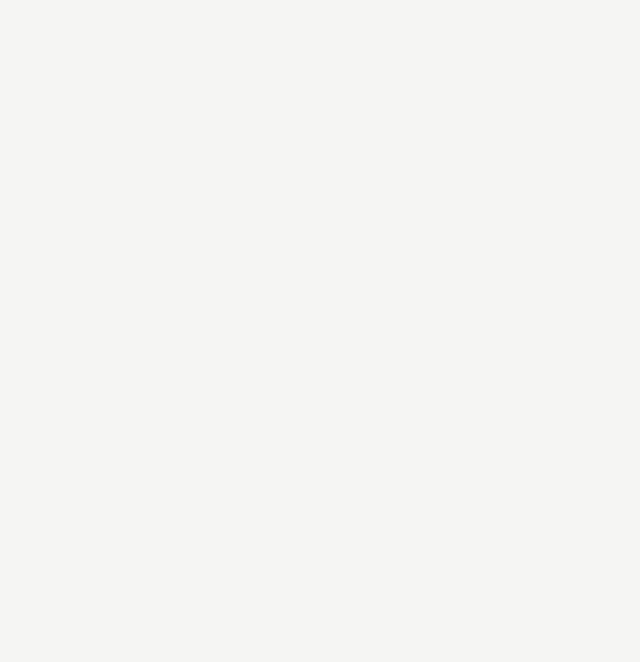
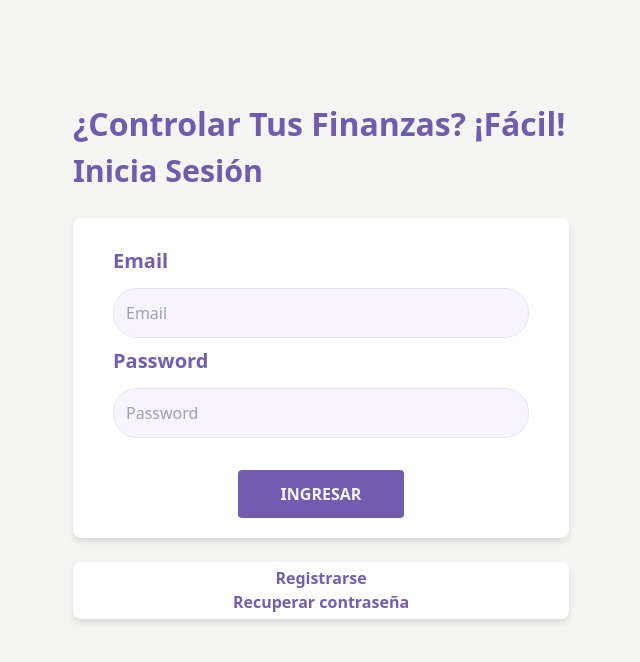
Before and after one commit to GuillermoGodoyPro/Economid, a React (Vite) app: page /login in a window 1280 px wide. Before the commit this address had no page. Shown: the top 662 px of the page, without its empty margins (319-959 px from the left). Built offline with nearby package versions, Linux system fonts and the light colour scheme.

Commit message:
rebase - Fix general

```diff
--- a/src/App.jsx
+++ b/src/App.jsx
@@ -7,39 +7,30 @@ import ConfirmAccount from "./pages/ConfirmAccount/ConfirmAccount"
 import ProtectedPath from "./layouts/ProtectedPath"
 import Dashboard from "./pages/Dashboard/Dashboard"
 import NewPassword from "./pages/NewPassword/NewPassword"
-import { AuthProvider } from "./context/AuthProvider"
+import AuthProvider from "./context/AuthProvider"
 
 import Perfil from "./pages/Dashboard/Perfil"
 
 function App() {
-
-
   return (
     <BrowserRouter>
     <AuthProvider>
         <Routes>
           {/* Dentro de la ruta pública, la página de inicio (path ="/"), va a empezar con iniciar sesión (AuthLayout) */}
           <Route path="/" element={<AuthLayout />}>
-              <Route index element={ <Login />} />
+              <Route path="login" element={ <Login />} />
               <Route path="signup" element={ <SignUp/>} />
               {/* Según doc: si agregamos forgotpassword/:token o confirm/:id podemos hacerlo dinámico para que el usuario recupere contraseña o confirme */}
               <Route path="forgotpassword" element={ <ForgotPassword/>} />
               <Route path="forgotpassword/:token" element={ <NewPassword/>} />
               <Route path="confirm/:id" element={ <ConfirmAccount/>} />
           </Route>
-
           {/* Dentro de la ruta privada, cuando el usuario esta autenticado, hay llamar a otro grupo de rutas */}
           {/* para invocar el dashboard, dentro de una ruta protegida (para proteger el resto de los componentes), todo lo que esté debajo de ruta protegida */}
-
-          <Route path="/dashboard" element={ <ProtectedPath/> }>
+          <Route path="/" element={ <ProtectedPath/> }>
             <Route index element={<Dashboard />} />
             <Route path="perfil" element={<Perfil />} />
-
-
           </Route>
-
-
-
         </Routes>
       </AuthProvider>
     </BrowserRouter>
--- a/src/components/Header.jsx
+++ b/src/components/Header.jsx
@@ -3,11 +3,11 @@ import { Link, useNavigate } from 'react-router-dom'
 import logoparaMF from '../assets/logoparaMF.png'
 import useAuth from '../hooks/useAuth'
 import jwt_decode from "jwt-decode";
+import { useAuthContext } from '../context/AuthProvider';
 
 
 const Header = () => {
-  const { auth } = useAuth()
-  const usuario = jwt_decode(auth);
+  const { usuario } = useAuthContext();
   const navigate = useNavigate();
   const handleClick = () => {
     localStorage.clear();
--- a/src/hooks/useAuth.jsx
+++ b/src/hooks/useAuth.jsx
@@ -1,10 +1,8 @@
 import { useContext } from "react";
 import AuthContext from "../context/AuthProvider";
 
-
 /* Esta función será utilizada para acceder al contexto de autenticación */
 const useAuth = () => {
-
     // ** Acá identifica que es un context y permite extraer datos "AuthContext"
     return useContext(AuthContext)
 }
--- a/src/hooks/useFetch.jsx
+++ b/src/hooks/useFetch.jsx
@@ -1,6 +1,4 @@
-import axios from "axios";
 import clienteAxios from "../config/clienteAxios"
-import { useState } from "react";
 
 const useFetch = async (
     url = null,
@@ -30,7 +28,7 @@ const useFetch = async (
 
     if(url) {
         try {
-            const response = await axios(config);
+            const response = await clienteAxios(config);
             return [response.data, null];
         } catch (error) {
             console.error('Request failed', error);
--- a/src/layouts/AuthLayout.jsx
+++ b/src/layouts/AuthLayout.jsx
@@ -1,16 +1,18 @@
-import { Outlet } from "react-router-dom"
+import { Navigate, Outlet } from "react-router-dom"
 import styles from '../styles/AuthLayout.module.css'
+import { useAuthContext } from "../context/AuthProvider";
 
 const AuthLayout = () => {
+  const isAuth = localStorage.getItem('token');
+  const { usuario } = useAuthContext();
+
+  if (isAuth && usuario) return <Navigate to="/"/>
+
   return (
-
-    <>
-        <main className={styles.container}>
-          {/* Outlet permite iyectar los componentes hijos, App.jsx -> Login dentro de AuthLayout */}
-          <Outlet />
-        </main>
-
-    </>
+    <main className={styles.container}>
+      {/* Outlet permite iyectar los componentes hijos, App.jsx -> Login dentro de AuthLayout */}
+      <Outlet />
+    </main>
   )
 }
 
--- a/src/pages/Login/Login.jsx
+++ b/src/pages/Login/Login.jsx
@@ -2,22 +2,26 @@ import React, { useState } from 'react'
 import styles from './Login.module.css'
 import Alerta from '../../components/Alerta'
 import { Link, useNavigate } from 'react-router-dom'
-import { UserLogin } from '../../services/usuario'
-import useAuth from '../../hooks/useAuth'
+import useFetch from '../../hooks/useFetch'
+import { useAuthContext } from '../../context/AuthProvider'
+import jwtDecode from 'jwt-decode'
 
 const Login = () => {
-
-  const [email, setEmail] = useState('');
-  const [contraseña, setContraseña] = useState('');
+  const navigate = useNavigate();
+  const { setUser } = useAuthContext();
   const [alerta, setAlerta] = useState({});
-  const [cargando, setCargando] = useState(true);
-  const { setAuth } = useAuth();
-  const navigate = useNavigate();
+  const [cargando, setCargando] = useState(false);
+  const [loginData, setLoginData] = useState({
+    email: '',
+    contraseña: '',
+  });
 
   const handleSubmit = async e => {
     e.preventDefault();
-    setCargando(false);
+    setCargando(true)
+
     /* Validación de campos */
+    const { email, contraseña } = loginData;
     if ([email, contraseña].includes('')) {
       setAlerta({
         msg: 'Todos los campos son obligatorios',
@@ -26,81 +30,74 @@ const Login = () => {
       return
     }
 
-    try {
-      const { data, status } = await UserLogin({ email, contraseña });
-      localStorage.setItem('token', data.token);
-      setAuth(data.token);
-      if (status === 200) {
-        navigate('/dashboard');
-      }
-    } catch (error) {
+    const [data, error] = await useFetch('/Usuario/Login','POST',loginData);
+    if(data) {
+      setCargando(false)
+      localStorage.setItem('token', data.token)
+      setUser(jwtDecode(data.token))
+      navigate('/')
+    }else {
+      setCargando(false)
       setAlerta({
-        msg: error.response.data.msg,
+        msg: error.message,
         error: true
       })
-      return;
     }
   }
+
+  const handleChange = (e) => {
+    const field = event.target.name;
+    const value = event.target.value;
+    setLoginData({
+      ...loginData,
+      [field]: value,
+    })
+  }
+
   const { msg } = alerta
 
   return (
     <div className={styles.container} >
       <span className={styles.span}> ¿Controlar tus finanzas? ¡fácil! </span>
       <h1 className={styles.title}>Inicia sesión</h1>
-
       <form
         className={styles.form}
         onSubmit={handleSubmit}
       >
         <div>
-          <label className={styles.label}
-            htmlFor='email'
-          >Email</label>
+          <label className={styles.label} htmlFor='email'>Email</label>
           <input
             id='email'
+            name='email'
             type='email'
             placeholder='Email'
             className={styles.input}
-            value={email}
-            onChange={e => setEmail(e.target.value)}
+            value={loginData.email}
+            onChange={handleChange}
           />
-
         </div>
-
-
         <div>
-          <label className={styles.label}
-            htmlFor='contraseña'
-          >Password</label>
+          <label className={styles.label} htmlFor='contraseña'>Password</label>
           <input
             id='contraseña'
+            name='contraseña'
             type='password'
             placeholder='Password'
             className={styles.input}
-            value={contraseña}
-            onChange={e => setContraseña(e.target.value)}
+            value={loginData.contraseña}
+            onChange={handleChange}
           />
-
         </div>
-
-        <div
-          className={styles.submit}
-        >
+        <div className={styles.submit}>
           <input
             className={styles.button}
             type="submit"
-            value={!cargando ? "Ingresando..." : "Ingresar"}
+            value={cargando ? "Ingresando..." : "Ingresar"}
           />
-
         </div>
-
-
         {/* Pasamos el estado de alerta por props */}
         {msg && <Alerta alerta={alerta} />}
-
       </form>
-
-
       <div className={styles.nav}>
         <nav>
           <Link
@@ -112,11 +109,6 @@ const Login = () => {
           >
             Recuperar contraseña
           </Link>
-
-          {/* <Link
-                className={styles.link} to="/dashboard">
-                dasboard
-              </Link> */}
         </nav>
       </div>
     </div>
--- a/src/pages/SignUP/SignUp.jsx
+++ b/src/pages/SignUP/SignUp.jsx
@@ -1,25 +1,30 @@
-import { Link } from "react-router-dom"
+import { Link, useNavigate } from "react-router-dom"
 import styles from '../SignUP/SignUp.module.css'
 import { useState } from "react"
 import Alerta from "../../components/Alerta"
 import clienteAxios from "../../config/clienteAxios"
-
-
+import useFetch from "../../hooks/useFetch"
+import { useAuthContext } from "../../context/AuthProvider"
+import jwtDecode from "jwt-decode"
 
 const SignUp = () => {
+  const [loading, setLoading] = useState(false);
+  const [signUpData, setSignUpData] = useState({
+    nombre: '',
+    apellido: '',
+    email: '',
+    contraseña: '',
+    repetirPassword: '',
+    esAdmin: true,
+  });
+  const [alerta, setAlerta ] = useState({})
+  const { setUser } = useAuthContext();
+  const navigate = useNavigate();
 
-  const [ nombre, setNombre] = useState('')
-  const [ apellido, setApellido] = useState('')
-  const [ email, setEmail] = useState('')
-  const [ contraseña, setPassword] = useState('')
-  const [ repetirPassword, setRepetirPassword] = useState('')
-
-  const [alerta, setAlerta ] = useState({})
-
-  /* esta función tiene que ser asincrona para poder consultar al back */
   const handleSubmit = async e => {
     e.preventDefault();
-
+    setLoading(true)
+    const {nombre, apellido, email, contraseña, repetirPassword} = signUpData;
     /* Validación de campos */
     if([nombre, apellido, email, contraseña, repetirPassword].includes('')){
       setAlerta({
@@ -45,40 +50,28 @@ const SignUp = () => {
       return
     }
 
-    setAlerta({})
+    const  [data, error] = await useFetch('/Usuario/RegistroUsuario', 'POST', signUpData);
+    if (data) {
+      localStorage.setItem('token', data.token);
+      setUser(jwtDecode(data.token))
+      navigate('/')
+      setLoading(false)
+    }else {
+      setAlerta({
+        msg: error.message,
+        error: true,
+      })
+      setLoading(false)
+    }
+  }
 
-    // Enviar datos del usuario a la API para crear cuenta
-    try {
-      /* hago este destructuring, para obtener solo los datos (data) y no toda la respuesta */
-      const { data } = await clienteAxios.post(`/usuario/registrousuario`,
-      {nombre, apellido, email, esAdmin: false /*valor por defecto*/, contraseña} )
-
-      console.log("salio todo bien")
-
-      setAlerta({
-        msg: data.msg,
-        error: false
-      })
-
-      /* Reseteo los state para que no se vea en formulario */
-      setNombre('')
-      setApellido('')
-      setEmail('')
-      setPassword('')
-      setRepetirPassword('')
-
-    } catch (error) {
-        console.log(error.response.data.msg)
-        /* si no hay mensaje, msg = "Error de conexión con la base de datos local" */
-
-        /*
-          setAlerta({
-            msg: error.response.data.msg,
-            error: false
-          })
-        */
-    }
-
+  const handleChange = (e) => {
+    const field = event.target.name;
+    const value = event.target.value;
+    setSignUpData({
+      ...signUpData,
+      [field]: value,
+    })
   }
 
   const { msg } = alerta
@@ -101,11 +94,12 @@ const SignUp = () => {
             >Nombre</label>
             <input
                 id='nombre'
+                name='nombre'
                 type='nombre'
                 placeholder='Nombre'
                 className={styles.input}
-                value={nombre}
-                onChange={e => setNombre(e.target.value)}
+                value={signUpData.nombre}
+                onChange={handleChange}
             />
 
           </div>
@@ -115,11 +109,12 @@ const SignUp = () => {
             >Apellido</label>
             <input
                 id='apellido'
+                name='apellido'
                 type='apellido'
                 placeholder='Apellido'
                 className={styles.input}
-                value={apellido}
-                onChange={e => setApellido(e.target.value)}
+                value={signUpData.apellido}
+                onChange={handleChange}
             />
 
           </div>
@@ -129,11 +124,12 @@ const SignUp = () => {
             >Email</label>
             <input
                 id='email'
+                name='email'
                 type='email'
                 placeholder='Email'
                 className={styles.input}
-                value={email}
-                onChange={e => setEmail(e.target.value)}
+                value={signUpData.email}
+                onChange={handleChange}
             />
 
           </div>
@@ -145,11 +141,12 @@ const SignUp = () => {
             >Password</label>
             <input
                 id='contraseña'
+                name='contraseña'
                 type='password'
                 placeholder='Password'
                 className={styles.input}
-                value={contraseña}
-                onChange={e => setPassword(e.target.value)}
+                value={signUpData.contraseña}
+                onChange={handleChange}
             />
 
           </div>
@@ -160,11 +157,12 @@ const SignUp = () => {
             >Repetir Password</label>
             <input
                 id='passwordRep'
+                name='repetirPassword'
                 type='password'
                 placeholder='Repetir Password'
                 className={styles.input}
-                value={repetirPassword}
-                onChange={e => setRepetirPassword(e.target.value)}
+                value={signUpData.repetirPassword}
+                onChange={handleChange}
             />
 
           </div>
@@ -175,7 +173,7 @@ const SignUp = () => {
             <input
               className={styles.button}
               type="submit"
-              value="Crear Cuenta"
+              value={loading ? "Cargando..." : "Crear Cuenta"}
             />
           </div>
 
```
Also changed, not shown: src/components/GeneralError.jsx (added, +11 -0 lines), src/context/AuthProvider.jsx (+23 -33 lines), src/layouts/ProtectedPath.jsx (+5 -28 lines), src/pages/Dashboard/Dashboard.jsx (+23 -62 lines), 1 other file (tests, documents, lock files or other folders).
